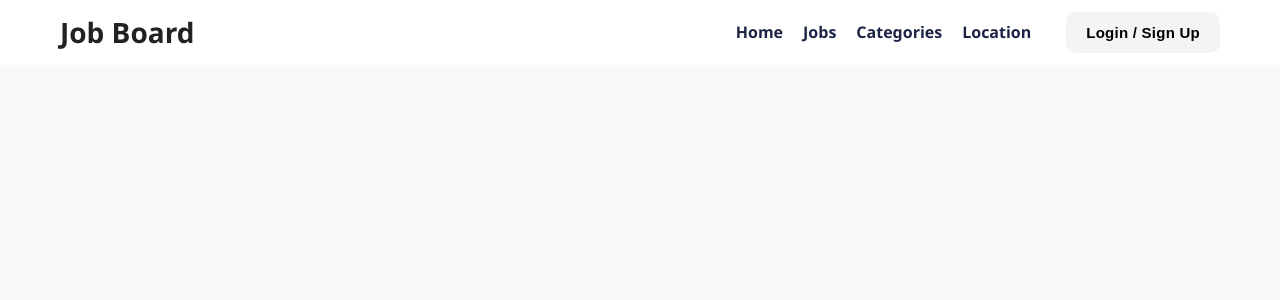
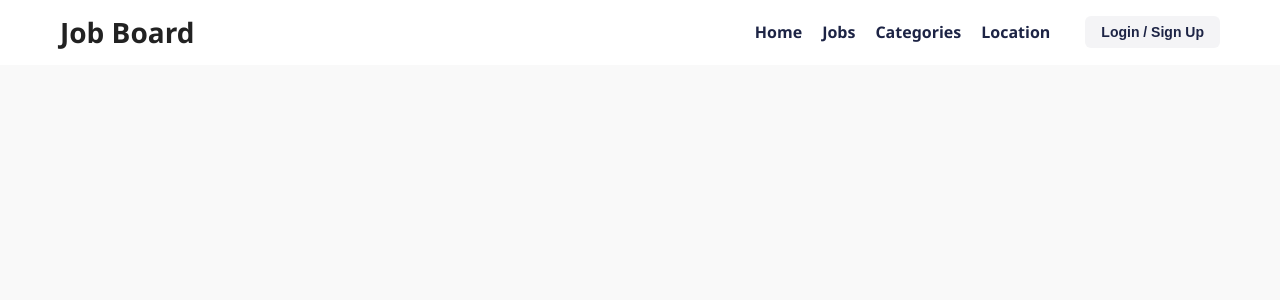
Before and after one commit to Jon-Felipe/Job-Board-React, a React (Vite) app: page / in a window 1280 px wide. Shown: the top 300 px of the page. Built offline with nearby package versions, Linux system fonts and the light colour scheme.

Commit message:
button component and styling updates

```diff
--- a/src/components/ui/Button.module.css
+++ b/src/components/ui/Button.module.css
@@ -1,10 +1,45 @@
 .button {
+  display: inline-flex;
+  align-items: center;
+  justify-content: center;
+  padding: 0.5rem 1rem;
+  font-size: 0.875rem;
+  font-weight: 600;
+  border: none;
+  border-radius: 0.375rem;
+  cursor: pointer;
+  transition: background-color 0.2s ease;
+}
+
+.primary {
   background-color: #f4f4f6;
-  padding: 12px 20px;
-  border: none;
-  border-radius: 10px;
-  font-size: 15px;
-  font-weight: 600;
-  letter-spacing: 0.25px;
-  cursor: pointer;
+  color: #1d2445;
 }
+
+.primary:hover {
+  background-color: #1d2445;
+  color: white;
+}
+
+.secondary {
+  background-color: #e5e7eb;
+  color: #1d2445;
+}
+
+.secondary:hover {
+  background-color: #d1d5db;
+}
+
+.danger {
+  background-color: #dc2626;
+  color: white;
+}
+
+.danger:hover {
+  background-color: #b91c1c;
+}
+
+.disabled {
+  opacity: 0.5;
+  cursor: not-allowed;
+}
--- a/src/components/ui/Button.tsx
+++ b/src/components/ui/Button.tsx
@@ -3,10 +3,31 @@ import React from 'react';
 // extras
 import styles from './Button.module.css';
 
-type ButtonProps = { children: React.ReactNode };
+type Variant = 'primary' | 'secondary' | 'danger';
 
-function Button({ children }: ButtonProps) {
-  return <button className={styles.button}>{children}</button>;
+type ButtonProps = {
+  children: React.ReactNode;
+  variant?: Variant;
+  disabled?: boolean;
+  isLoading?: boolean;
+};
+
+function Button({
+  children,
+  variant = 'primary',
+  disabled = false,
+  isLoading = false,
+  ...props
+}: ButtonProps) {
+  const isDisabled = isLoading || disabled;
+
+  const cssClasses = [styles.button, styles[variant]].join(' ');
+
+  return (
+    <button className={cssClasses} disabled={isDisabled} {...props}>
+      {isLoading ? 'Loading...' : children}
+    </button>
+  );
 }
 
 export default Button;
```
